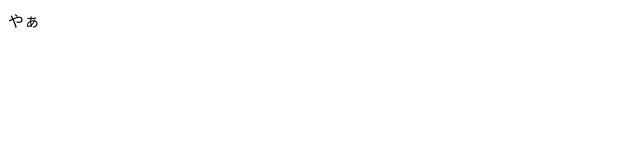
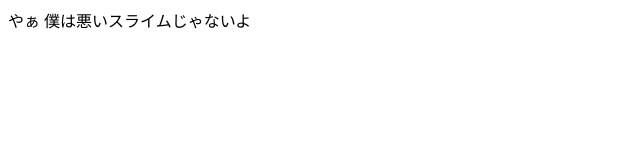
Before and after one commit to arattaaaa/conect-test, a plain HTML site: page index.html in a window 1280 px wide. Shown: the whole page, without its empty margins (0-640 px from the left). Drawn offline with Linux system fonts and the light colour scheme.

Commit message:
add text

```diff
--- a/index.html
+++ b/index.html
@@ -9,5 +9,6 @@
   <body>
     <script src="script.js"></script>
     やぁ
+    僕は悪いスライムじゃないよ
   </body>
 </html>
```
